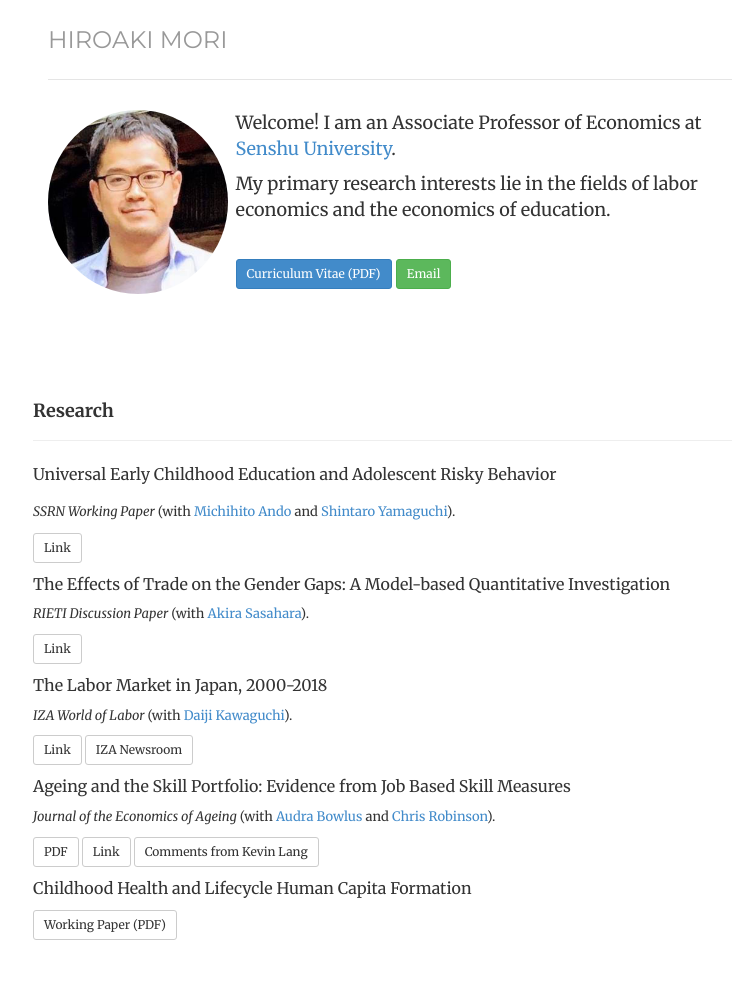
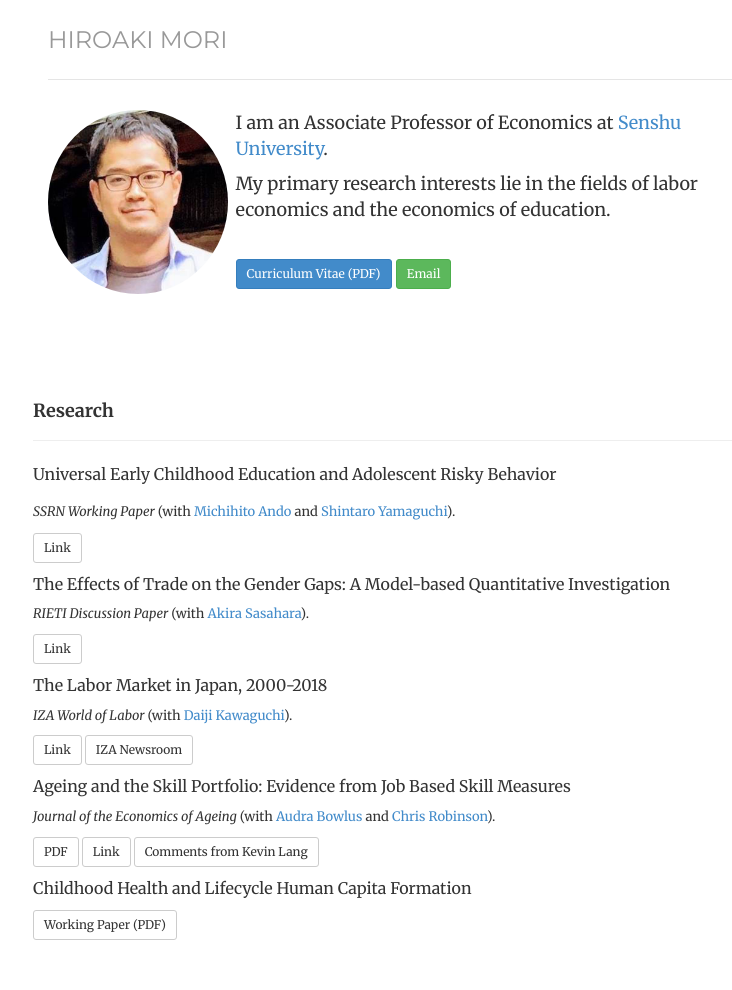
Before and after one commit to morihiroaki/morihiroaki.github.io, a Jekyll site: the page built from index.html, in a window 1280 px wide. Shown: the whole page, without its empty margins (232-964 px from the left). Built offline with Jekyll 4.4.1, drawn with Linux system fonts in a browser that asks for light colours.

Commit message:
Update index.html

```diff
--- a/index.html
+++ b/index.html
@@ -16,7 +16,7 @@ description:
 
 <div class="box text-left">
  <div class='col-sm-8'>
-<p><font size="4"> Welcome! I am an Associate Professor of Economics at
+<p><font size="4"> I am an Associate Professor of Economics at
  <a href="https://www.senshu-u.ac.jp/english/learn/economics/" target="_blank" title="Link">Senshu University</a>.</p>
 <p> My primary research interests lie in the fields of labor economics and the economics of education. </p>
 <br/>
```
